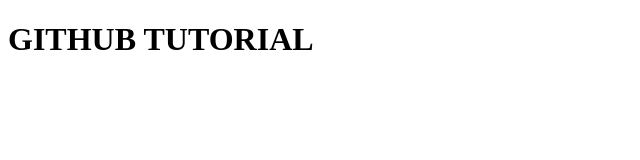
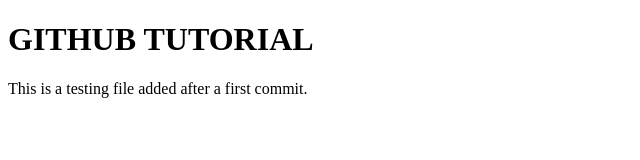
Before and after one commit to Seven-324/Final-Project, a plain HTML site: page index.html in a window 1280 px wide. Shown: the whole page, without its empty margins (0-640 px from the left). Drawn offline with Linux system fonts and the light colour scheme.

Commit message:
Added a paragraph to file

```diff
--- a/index.html
+++ b/index.html
@@ -7,5 +7,6 @@
 </head>
 <body>
     <h1>GITHUB TUTORIAL</h1>
+    <p>This is a testing file added after a first commit.</p>
 </body>
 </html>
```
